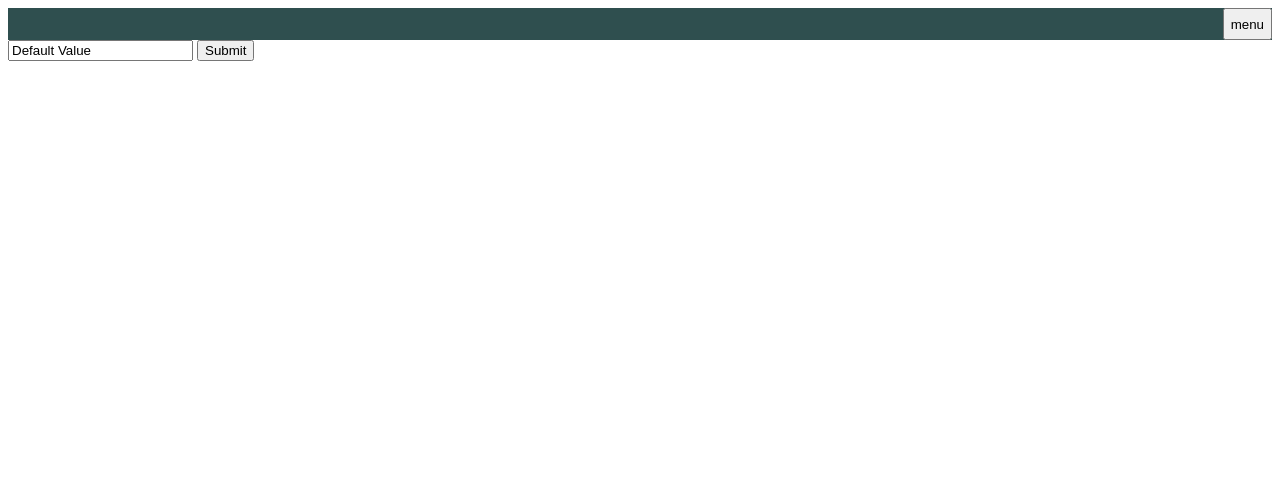
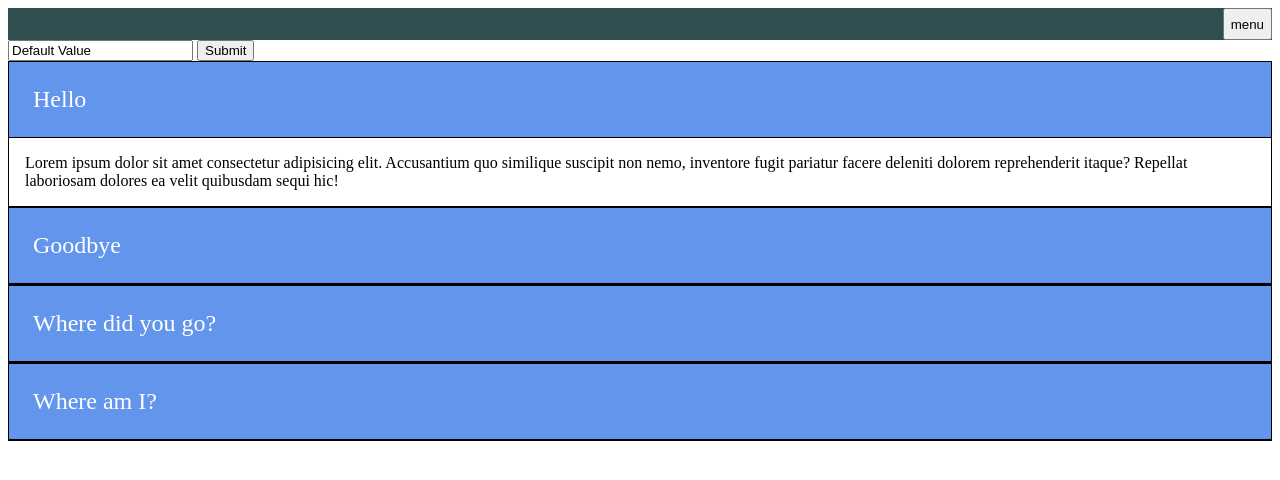
Before and after one commit to purplebearddan/solid-octo-winner, a plain HTML site: page index.html in a window 1280 px wide. Drawn offline with Linux system fonts and the light colour scheme.

Commit message:
accordian demo

```diff
--- /dev/null
+++ b/accordian.js
@@ -0,0 +1,14 @@
+// select all the accordians on the page
+const accordianWrapper = document.querySelectorAll(".accordianWrapper");
+
+// do something with each accordian
+accordianWrapper.forEach((accordian) => {
+  // select the header and body for each accordian
+  const header = accordian.querySelector(".accordianHeader");
+  const body = accordian.querySelector(".accordianBody");
+
+  // add an event listener to each header
+  header.addEventListener("click", (event) => {
+    event.target.nextElementSibling.classList.toggle("hide");
+  });
+});
--- a/index.html
+++ b/index.html
@@ -30,9 +30,42 @@
                 Submit
             </button>
         </form>
+        <div class="accordianWrapper">
+            <div class="accordianHeader">Hello</div>
+            <div class="accordianBody ">
+                Lorem ipsum dolor sit amet consectetur adipisicing elit. Accusantium quo similique suscipit non nemo, inventore
+                fugit pariatur facere deleniti dolorem reprehenderit itaque? Repellat laboriosam dolores ea velit quibusdam
+                sequi hic!
+            </div>
+        </div>
+        <div class="accordianWrapper">
+            <div class="accordianHeader">Goodbye</div>
+            <div class="accordianBody hide">
+                Lorem ipsum dolor sit amet consectetur adipisicing elit. Accusantium quo similique suscipit non nemo, inventore
+                fugit pariatur facere deleniti dolorem reprehenderit itaque? Repellat laboriosam dolores ea velit quibusdam
+                sequi hic!
+            </div>
+        </div>
+        <div class="accordianWrapper">
+            <div class="accordianHeader">Where did you go?</div>
+            <div class="accordianBody hide">
+                Lorem ipsum dolor sit amet consectetur adipisicing elit. Accusantium quo similique suscipit non nemo, inventore
+                fugit pariatur facere deleniti dolorem reprehenderit itaque? Repellat laboriosam dolores ea velit quibusdam
+                sequi hic!
+            </div>
+        </div>
+        <div class="accordianWrapper">
+            <div class="accordianHeader">Where am I?</div>
+            <div class="accordianBody hide">
+                Lorem ipsum dolor sit amet consectetur adipisicing elit. Accusantium quo similique suscipit non nemo, inventore
+                fugit pariatur facere deleniti dolorem reprehenderit itaque? Repellat laboriosam dolores ea velit quibusdam
+                sequi hic!
+            </div>
+        </div>
     </main>
     <script src="navBar.js"></script>
     <script src="formSubmission.js"></script>
+    <script src="accordian.js"></script>
 </body>
 
 </html>
--- a/style.css
+++ b/style.css
@@ -11,7 +11,24 @@
     justify-content: space-between;
 }
 
+.accordianWrapper{
+    padding: 0;
+    border: 1px solid black;
+}
+.accordianHeader{
+    padding: 1em;
+    font-size: x-large;
+    border-bottom: 1px solid black;
+    background-color: cornflowerblue;
+    color: white;
+}
+.accordianBody{
+    padding: 1em;
+    font-size: medium;
+}
+
 .hide{
+    padding: 0;
     height: 0;
     overflow: hidden;
 }
```
